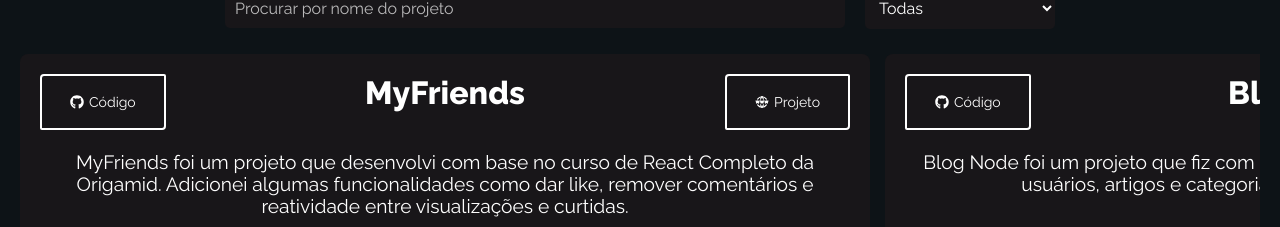
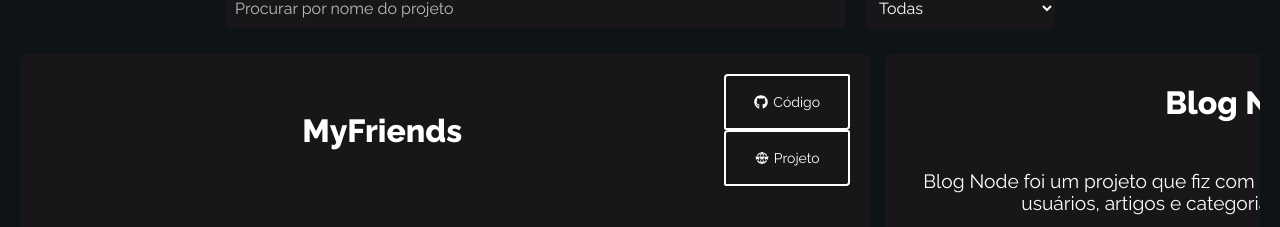
Before and after one commit to oPedroFlores/portfolio2, a React (Create React App) app: page / in a window 1280 px wide. Shown: the part 2472-2699 px from the top of the page. Built offline with nearby package versions, Linux system fonts and the light colour scheme.

Commit message:
Add certificated

```diff
--- a/package.json
+++ b/package.json
@@ -6,6 +6,7 @@
     "@testing-library/jest-dom": "^5.17.0",
     "@testing-library/react": "^13.4.0",
     "@testing-library/user-event": "^13.5.0",
+    "emailjs": "^4.0.3",
     "framer-motion": "^11.0.8",
     "react": "^18.2.0",
     "react-dom": "^18.2.0",
--- a/src/App.css
+++ b/src/App.css
@@ -1,4 +1,4 @@
-@import url('https://fonts.googleapis.com/css2?family=Raleway:ital,wght@0,200;0,300;0,400;0,800;1,800&display=swap');
+@import url("https://fonts.googleapis.com/css2?family=Raleway:ital,wght@0,200;0,300;0,400;0,800;1,800&display=swap");
 
 html {
   background-color: red;
@@ -10,7 +10,7 @@ html {
   padding: 0;
   box-sizing: border-box;
   list-style: none;
-  font-family: 'Raleway', sans-serif;
+  font-family: "Raleway", sans-serif;
 }
 
 a {
@@ -43,7 +43,7 @@ a {
 }
 
 .hoverText::before {
-  content: ' ';
+  content: " ";
   position: absolute;
   top: 0;
   right: 0;
--- a/src/App.js
+++ b/src/App.js
@@ -1,12 +1,14 @@
-import React, { useState } from 'react';
-import './App.css';
-import NavBar from './pages/NavBar';
-import HomePage from './pages/HomePage';
-import Tecnologies from './pages/Tecnologies';
-import translations from './translations.json';
-import techs from './techs.json';
-import History from './pages/History';
-import Projects from './pages/Projects';
+import React, { useState } from "react";
+import "./App.css";
+import NavBar from "./pages/NavBar";
+import HomePage from "./pages/HomePage";
+import Tecnologies from "./pages/Tecnologies";
+import translations from "./translations.json";
+import techs from "./techs.json";
+import History from "./pages/History";
+import Projects from "./pages/Projects";
+import Certificates from "./pages/Certificates";
+import GetInTouch from "./pages/GetInTouch";
 
 function App() {
   const [language, setLanguage] = useState(0);
@@ -24,6 +26,8 @@ function App() {
         />
         <History language={currentLanguage} />
         <Projects projects={currentLanguage.projects} />
+        <Certificates certificates={currentLanguage.certificates} />
+        <GetInTouch />
       </main>
     </>
   );
--- /dev/null
+++ b/src/css/Certificates.module.css
@@ -0,0 +1,101 @@
+.certificatesSection {
+  background-color: var(--primaryBackground);
+  color: var(--primaryColor);
+  width: 100%;
+  height: 100vh;
+  display: flex;
+  flex-wrap: wrap;
+  align-items: center;
+  justify-content: center;
+  gap: 30px;
+}
+
+.certificate {
+  width: 250px;
+  height: 200px;
+  padding: 10px;
+  text-align: center;
+  background-color: var(--secondaryBackground);
+  border-radius: 8px;
+  display: flex;
+  flex-direction: column;
+  align-items: center;
+  justify-content: center;
+  gap: 10px;
+  color: var(--secondaryColor);
+}
+
+.certificate h3 {
+  font-size: 1rem;
+  width: 100%;
+  height: 25%;
+}
+
+.certificate p {
+  font-size: 0.875rem;
+  width: 100%;
+  height: 50%;
+}
+
+.certificate span {
+  border: 1px solid var(--secondaryColor);
+  padding: 5px 15px;
+}
+
+.certificate a {
+  text-decoration: none;
+  display: flex;
+  align-items: center;
+  justify-content: center;
+  text-decoration: none;
+  color: var(--textColor);
+  border: 1px solid var(--textColor);
+  border-radius: 12px;
+  color: var(--lightblue);
+  -webkit-transition: all 200ms cubic-bezier(0.39, 0.5, 0.15, 1.36);
+  -moz-transition: all 200ms cubic-bezier(0.39, 0.5, 0.15, 1.36);
+  -ms-transition: all 200ms cubic-bezier(0.39, 0.5, 0.15, 1.36);
+  -o-transition: all 200ms cubic-bezier(0.39, 0.5, 0.15, 1.36);
+  transition: all 200ms cubic-bezier(0.39, 0.5, 0.15, 1.36);
+  text-decoration: none;
+  border-radius: 4px;
+  padding: 5px 25px;
+  box-shadow: 0 0px 0px 2px inset;
+}
+.certificate a:hover {
+  box-shadow: var(--secondaryColor) 0 0px 0px 40px inset;
+  color: black;
+}
+
+@media (max-width: 820px) {
+  .certificatesSection {
+    gap: 20px;
+  }
+  .certificate {
+    width: 200px;
+    height: 150px;
+  }
+  .certificate h3 {
+    font-size: 0.875rem;
+    height: auto;
+  }
+  .certificate p {
+    display: none;
+  }
+  .certificate span {
+    font-size: 0.75rem;
+  }
+}
+
+@media (max-width: 500px) {
+  .certificate {
+    width: 130px;
+    height: 150px;
+  }
+  .certificate h3 {
+    font-size: 0.85rem;
+  }
+  .certificate a {
+    padding: 5px 15px;
+  }
+}
--- a/src/css/Projects.module.css
+++ b/src/css/Projects.module.css
@@ -42,6 +42,7 @@
   color: var(--textColor);
   font-size: 1rem;
 }
+
 .slider {
   max-width: 100%;
   margin: 25px;
@@ -128,7 +129,6 @@
   color: var(--textColor);
   border: 2px solid var(--textColor);
   border-radius: 5px;
-  position: absolute;
   color: var(--lightblue);
   -webkit-transition: all 200ms cubic-bezier(0.39, 0.5, 0.15, 1.36);
   -moz-transition: all 200ms cubic-bezier(0.39, 0.5, 0.15, 1.36);
--- /dev/null
+++ b/src/pages/Certificates.jsx
@@ -0,0 +1,21 @@
+import React from "react";
+import styles from "../css/Certificates.module.css";
+import { motion } from "framer-motion";
+const Certificates = ({ certificates }) => {
+  return (
+    <section className={styles.certificatesSection} id="certificates">
+      {certificates.map((certificate) => (
+        <div className={styles.certificate}>
+          <h3>{certificate.name}</h3>
+          <p>{certificate.desc}</p>
+          <span>{certificate.time}</span>
+          <a href={certificate.link} target="_blank" rel="noreferrer">
+            Certificado
+          </a>
+        </div>
+      ))}
+    </section>
+  );
+};
+
+export default Certificates;
--- /dev/null
+++ b/src/pages/GetInTouch.jsx
@@ -0,0 +1,7 @@
+import React from "react";
+
+const GetInTouch = () => {
+  return <div>GetInTouch</div>;
+};
+
+export default GetInTouch;
--- a/src/translations.json
+++ b/src/translations.json
@@ -108,6 +108,72 @@
         "tecs": ["CSS", "HTML"],
         "image": 4,
         "github": "https://github.com/oPedroFlores/simples-landing-page-bike"
+      }
+    ],
+    "certificates": [
+      {
+        "id": 1,
+        "name": "Análise e Desenvolvimento de Sistemas",
+        "desc": "Realização do curso de gradução de Análise e Desenvolvimento de Sistemas pela FATEC de Lins.",
+        "time": "Três Anos",
+        "size": 1,
+        "link": "https://www.linkedin.com/in/pedrolpflores/"
+      },
+      {
+        "id": 2,
+        "name": "JavaScript Completo ES6",
+        "desc": "Curso da Origamid para entendimento completo do JavaScript na verão ES6.",
+        "time": "74 horas",
+        "size": 0,
+        "link": "https://origamid.com/certificate/58cb5c7a"
+      },
+      {
+        "id": 3,
+        "name": "React Completo",
+        "desc": "Curso da Origamid completo sobre o React.",
+        "time": "36 horas",
+        "size": 0,
+        "link": "https://origamid.com/certificate/751c2f2b"
+      },
+      {
+        "id": 4,
+        "name": "Formação Node.js",
+        "desc": "Curso da feito na Udemy para a compreensão da tecnologia Node.js e algumas de suas bibliotecas.",
+        "time": "50 horas",
+        "size": 0,
+        "link": "https://www.udemy.com/certificate/UC-7be380e2-d712-4243-8cde-51239f9d1712/"
+      },
+      {
+        "id": 5,
+        "name": "PHP Essencial",
+        "desc": "Curso da feito na Udemy para a compreensão da tecnologia PHP.",
+        "time": "16.5 horas",
+        "size": 0,
+        "link": "https://www.udemy.com/certificate/UC-031ae13b-4550-4296-9f66-af1cf2d83ec2/"
+      },
+      {
+        "id": 6,
+        "name": "CSS Flexbox",
+        "desc": "Curso da feito na Origamid para a compreensão da propriedade FlexBox do css.",
+        "time": "6 horas",
+        "size": 0,
+        "link": "https://www.origamid.com/certificate/d2c5a417/"
+      },
+      {
+        "id": 7,
+        "name": "HTML5 E CSS3 PARTE 1, 2, 3 & 4",
+        "desc": "Curso da feito na Alura para a abertura dos estudos em HTML e CSS.",
+        "time": "32 horas",
+        "size": 0,
+        "link": "https://cursos.alura.com.br/certificate/0ab361bf-335e-42de-b8d6-921a3af98b8a"
+      },
+      {
+        "id": 8,
+        "name": "HTTP: ENTENDENDO A WEB POR BAIXO DOS PANOS",
+        "desc": "Curso da feito na Alura para aperfeiçoar a compreensão sobre como a Web funciona.",
+        "time": "14 horas",
+        "size": 0,
+        "link": "https://cursos.alura.com.br/certificate/9aa46e1a-ca81-4d4c-ad8f-f352d1480982"
       }
     ]
   },
@@ -220,6 +286,72 @@
         "image": 4,
         "github": "https://github.com/oPedroFlores/simples-landing-page-bike"
       }
+    ],
+    "certificates": [
+      {
+        "id": 1,
+        "name": "Analysis and Systems Development",
+        "desc": "Completion of the Analysis and Systems Development graduation at FATEC de Lins.",
+        "time": "Three Years",
+        "size": 1,
+        "link": "https://www.linkedin.com/in/pedrolpflores/"
+      },
+      {
+        "id": 2,
+        "name": "Complete JavaScript ES6",
+        "desc": "Origamid course for a complete understanding of JavaScript in ES6 version.",
+        "time": "74 hours",
+        "size": 0,
+        "link": "https://origamid.com/certificate/58cb5c7a"
+      },
+      {
+        "id": 3,
+        "name": "Complete React",
+        "desc": "Origamid course covering React comprehensively.",
+        "time": "36 hours",
+        "size": 0,
+        "link": "https://origamid.com/certificate/751c2f2b"
+      },
+      {
+        "id": 4,
+        "name": "Node.js Development",
+        "desc": "Udemy course for understanding the Node.js technology and some of its libraries.",
+        "time": "50 hours",
+        "size": 0,
+        "link": "https://www.udemy.com/certificate/UC-7be380e2-d712-4243-8cde-51239f9d1712/"
+      },
+      {
+        "id": 5,
+        "name": "Essential PHP",
+        "desc": "Udemy course for understanding the PHP technology.",
+        "time": "16.5 hours",
+        "size": 0,
+        "link": "https://www.udemy.com/certificate/UC-031ae13b-4550-4296-9f66-af1cf2d83ec2/"
+      },
+      {
+        "id": 6,
+        "name": "CSS Flexbox",
+        "desc": "Origamid course for understanding the Flexbox property in CSS.",
+        "time": "6 hours",
+        "size": 0,
+        "link": "https://www.origamid.com/certificate/d2c5a417/"
+      },
+      {
+        "id": 7,
+        "name": "HTML5 and CSS3 Part 1, 2, 3 & 4",
+        "desc": "Alura course to start studying HTML and CSS.",
+        "time": "32 hours",
+        "size": 0,
+        "link": "https://cursos.alura.com.br/certificate/0ab361bf-335e-42de-b8d6-921a3af98b8a"
+      },
+      {
+        "id": 8,
+        "name": "HTTP: Understanding the Web Behind the Scenes",
+        "desc": "Alura course to enhance understanding of how the Web works.",
+        "time": "14 hours",
+        "size": 0,
+        "link": "https://cursos.alura.com.br/certificate/9aa46e1a-ca81-4d4c-ad8f-f352d1480982"
+      }
     ]
   }
 }
```
Also changed, not shown: src/css/GetInTouch.module.css (added), 1 other file (tests, documents, lock files or other folders).
